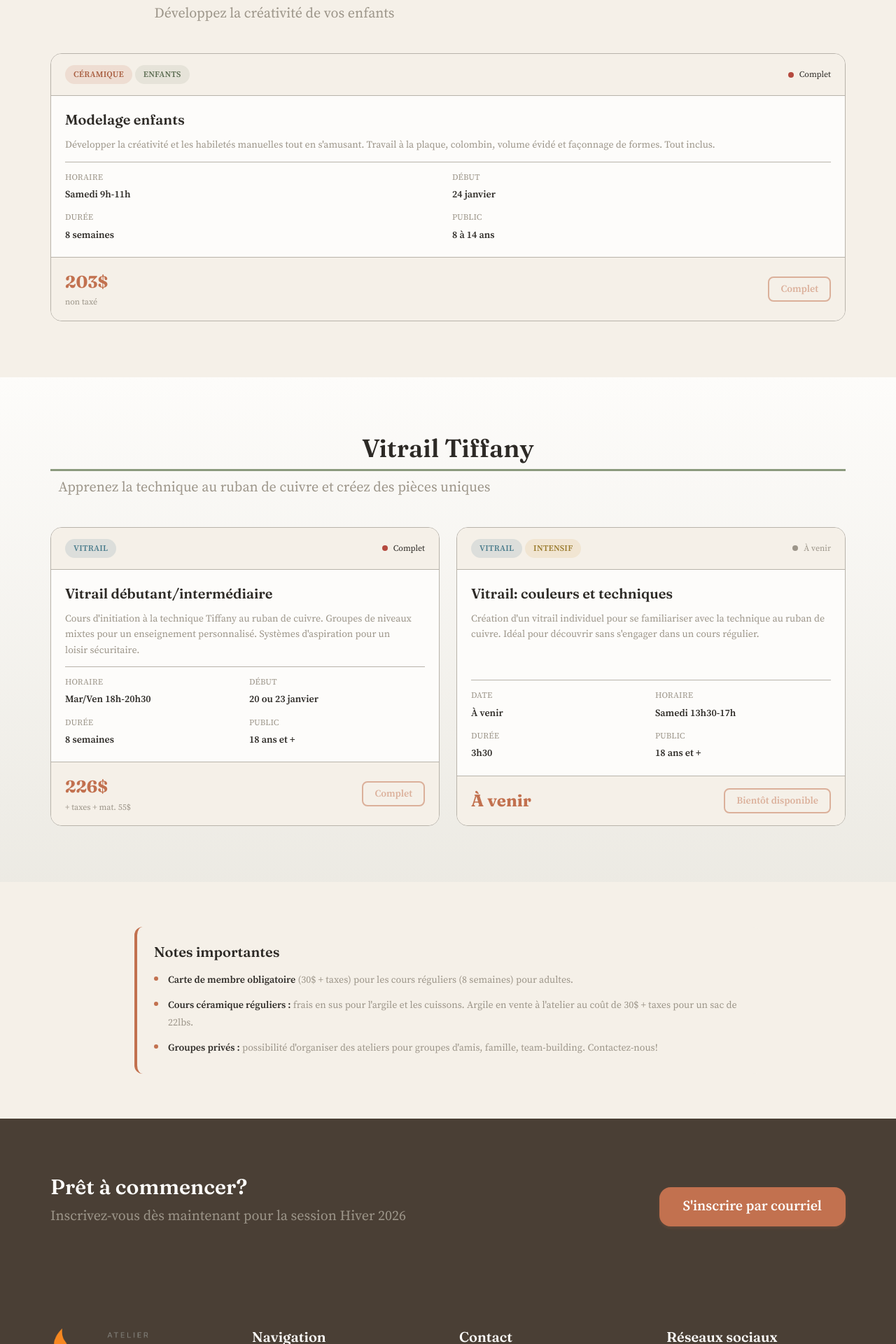
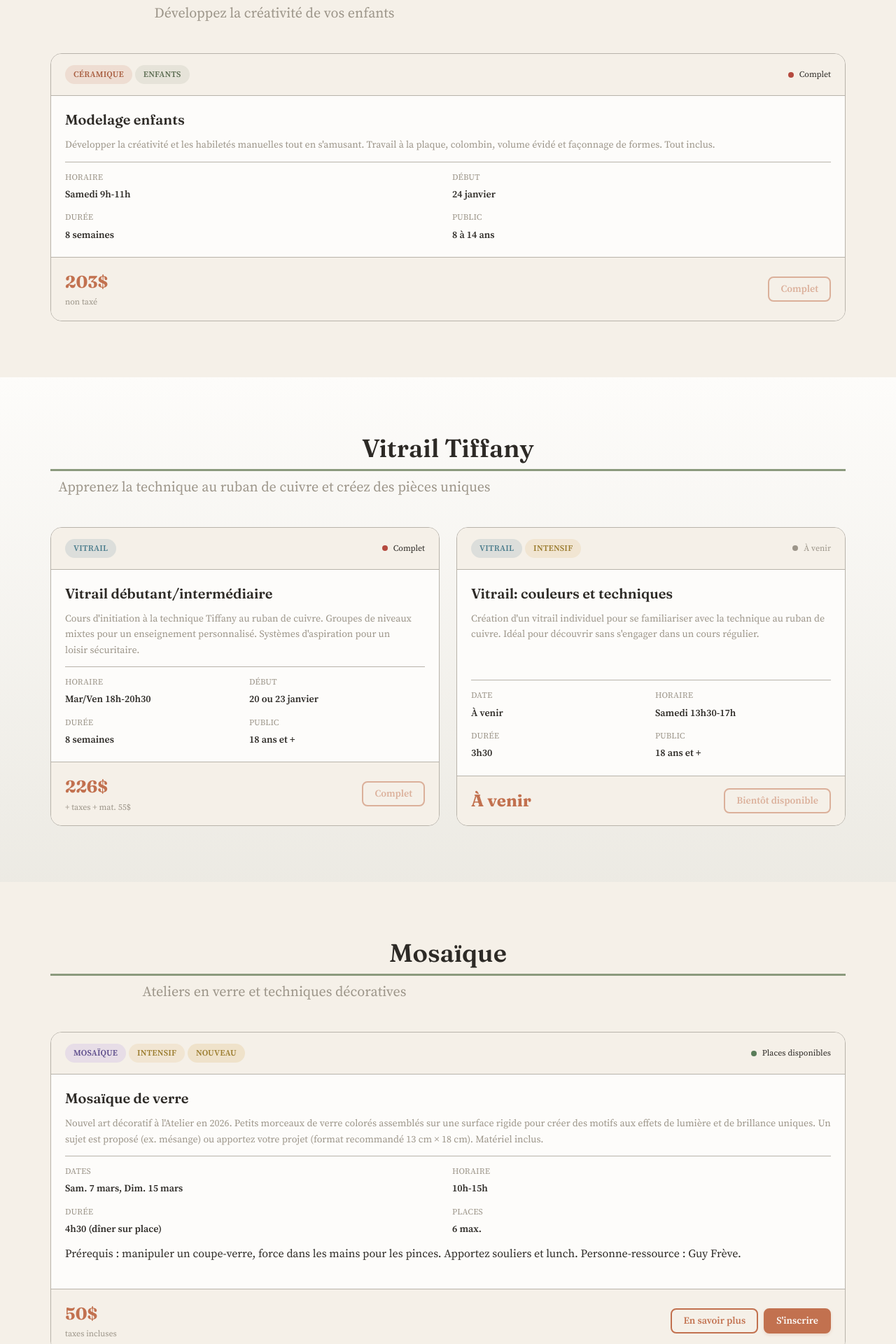
Before and after one commit to camauger/idoine, a Python web app: template src/templates/pages/cours.html in a window 1280 px wide. Shown: the part 3120-5040 px from the top of the page at 70% size. Run offline with Jinja, Linux system fonts and the light colour scheme; the template is opened without the code that fills it, so the values that code supplies are empty; style sheets or scripts are compiled from the project's sources.

Commit message:
Add Mosaïque course section and related styles
- Introduced a new course filter for "Mosaïque" in courseFilters.js and updated cours.html to include a dedicated section for Mosaïque courses.
- Added styles for the Mosaïque badge and course card layout in _card.scss, enhancing the visual presentation of the new course offerings.
- Updated course details and availability indicators to reflect the new Mosaïque course, improving user navigation and information accessibility.

```diff
--- a/src/scripts/courseFilters.js
+++ b/src/scripts/courseFilters.js
@@ -7,6 +7,7 @@
     all: 'filtres-cours',
     ceramique: 'ceramique',
     vitrail: 'vitrail',
+    mosaique: 'mosaique',
     intensif: 'intensif',
     enfants: 'enfants'
   };
--- a/src/styles/components/_card.scss
+++ b/src/styles/components/_card.scss
@@ -170,6 +170,11 @@
     background-color: rgba(139, 154, 125, 0.15);
     color: #5A6B50;
   }
+
+  &.badge-mosaique {
+    background-color: rgba(147, 112, 219, 0.15);
+    color: #5B4B8A;
+  }
 }
 
 // Availability indicator
@@ -207,6 +212,22 @@
   display: flex;
   flex-direction: column;
   gap: var(--spacing-3);
+}
+
+// Course card with image (e.g. Mosaïque de verre)
+.course-card-image {
+  margin: calc(var(--spacing-5) * -1) calc(var(--spacing-5) * -1) var(--spacing-3);
+  border-radius: 0;
+  overflow: hidden;
+  line-height: 0;
+
+  img {
+    width: 100%;
+    height: auto;
+    display: block;
+    aspect-ratio: 3 / 4;
+    object-fit: cover;
+  }
 }
 
 .course-title {
@@ -288,6 +309,9 @@
 
 .course-cta {
   flex-shrink: 0;
+  display: flex;
+  gap: var(--spacing-2);
+  flex-wrap: wrap;
 }
 
 // =============================================================================
--- a/src/templates/pages/cours.html
+++ b/src/templates/pages/cours.html
@@ -35,6 +35,7 @@
         <button class="filter-btn active" data-filter="all">Tous les cours</button>
         <button class="filter-btn" data-filter="ceramique">Céramique</button>
         <button class="filter-btn" data-filter="vitrail">Vitrail</button>
+        <button class="filter-btn" data-filter="mosaique">Mosaïque</button>
         <button class="filter-btn" data-filter="intensif">Intensifs</button>
         <button class="filter-btn" data-filter="enfants">Enfants</button>
       </div>
@@ -695,6 +696,72 @@
   </section>
 
   {# ============================================================================= #}
+  {# MOSAÏQUE #}
+  {# ============================================================================= #}
+  <section class="section courses-section" id="mosaique" data-discipline="mosaique">
+    <div class="container">
+      <header class="section-header">
+        <h2 class="section-title">Mosaïque</h2>
+        <p class="section-subtitle">Ateliers en verre et techniques décoratives</p>
+      </header>
+
+      <div class="card-grid cols-2">
+        {# Mosaïque de verre – INTENSIFS #}
+        <article class="course-card course-card-with-image" data-category="mosaique intensif">
+          <header class="course-card-header">
+            <div class="course-badges">
+              <span class="course-badge badge-mosaique">Mosaïque</span>
+              <span class="course-badge badge-intensif">Intensif</span>
+              <span class="course-badge badge-new">Nouveau</span>
+            </div>
+            <span class="course-availability available">Places disponibles</span>
+          </header>
+          <div class="course-card-body">
+            <!-- <figure class="course-card-image">
+              <img src="/assets/images/mosaique-intensif.jpg" alt="Mosaïque de verre : mésange sur une branche, réalisation type de l’atelier" loading="lazy">
+            </figure> -->
+            <h3 class="course-title">Mosaïque de verre</h3>
+            <p class="course-description">
+              Nouvel art décoratif à l'Atelier en 2026. Petits morceaux de verre colorés assemblés sur une surface rigide pour créer des motifs aux effets de lumière et de brillance uniques. Un sujet est proposé (ex. mésange) ou apportez votre projet (format recommandé 13 cm × 18 cm). Matériel inclus.
+            </p>
+            <div class="course-details">
+              <div class="course-detail">
+                <span class="detail-label">Dates</span>
+                <span class="detail-value">Sam. 7 mars, Dim. 15 mars</span>
+              </div>
+              <div class="course-detail">
+                <span class="detail-label">Horaire</span>
+                <span class="detail-value">10h-15h</span>
+              </div>
+              <div class="course-detail">
+                <span class="detail-label">Durée</span>
+                <span class="detail-value">4h30 (dîner sur place)</span>
+              </div>
+              <div class="course-detail">
+                <span class="detail-label">Places</span>
+                <span class="detail-value">6 max.</span>
+              </div>
+            </div>
+            <p class="course-note">
+              Prérequis : manipuler un coupe-verre, force dans les mains pour les pinces. Apportez souliers et lunch. Personne-ressource : Guy Frève.
+            </p>
+          </div>
+          <footer class="course-card-footer">
+            <div class="course-price">
+              <span class="price-amount">50$</span>
+              <span class="price-note">taxes incluses</span>
+            </div>
+            <div class="course-cta">
+              <a href="/mosaique-verre/" class="btn btn-outline btn-sm">En savoir plus</a>
+              <a href="/inscription?cours=Mosa%C3%AFque+de+verre" class="btn btn-primary btn-sm">S'inscrire</a>
+            </div>
+          </footer>
+        </article>
+      </div>
+    </div>
+  </section>
+
+  {# ============================================================================= #}
   {# Notes importantes #}
   {# ============================================================================= #}
   <section class="section section-notes">
```
Also changed, not shown: src/locales/fr/pages/mosaique-verre.md (added, +39 -0 lines), src/templates/pages/course-detail.html (added, +33 -0 lines), src/assets/images/mosaique-intensif.jpg (added).
